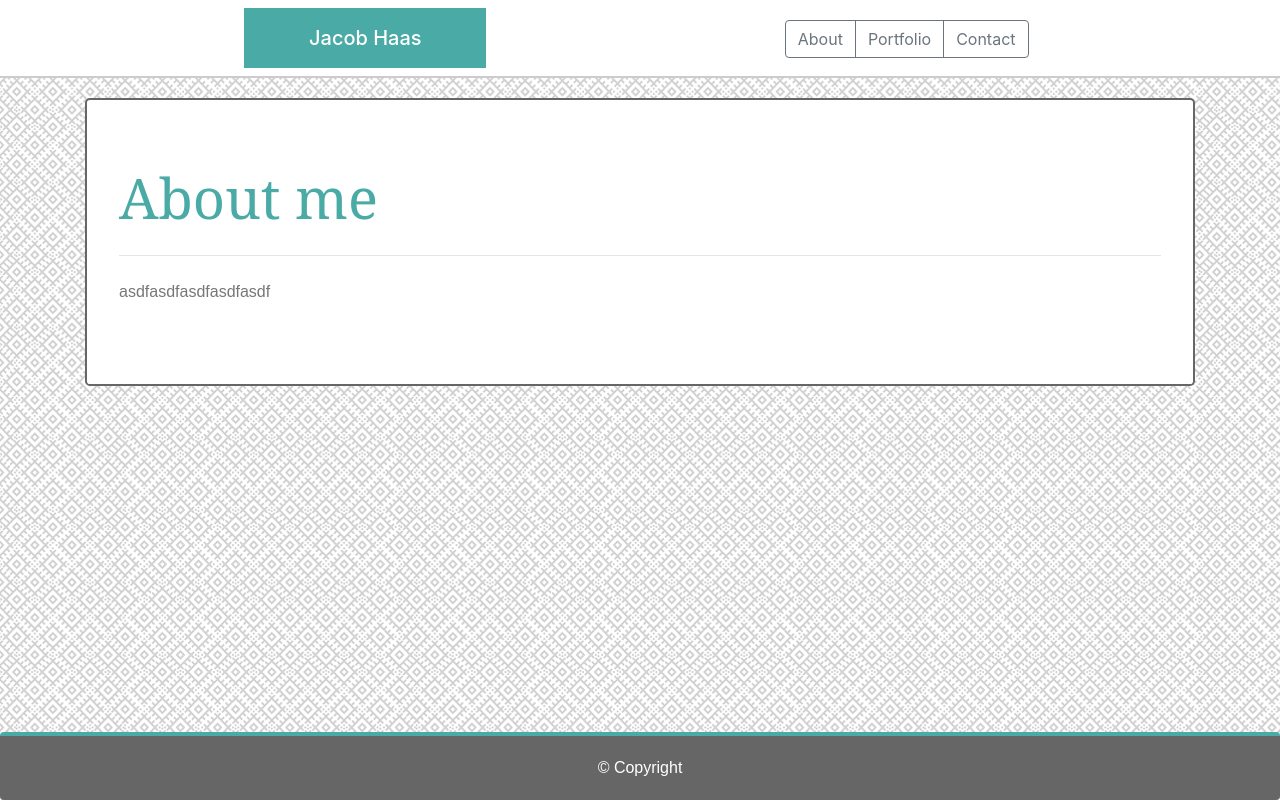
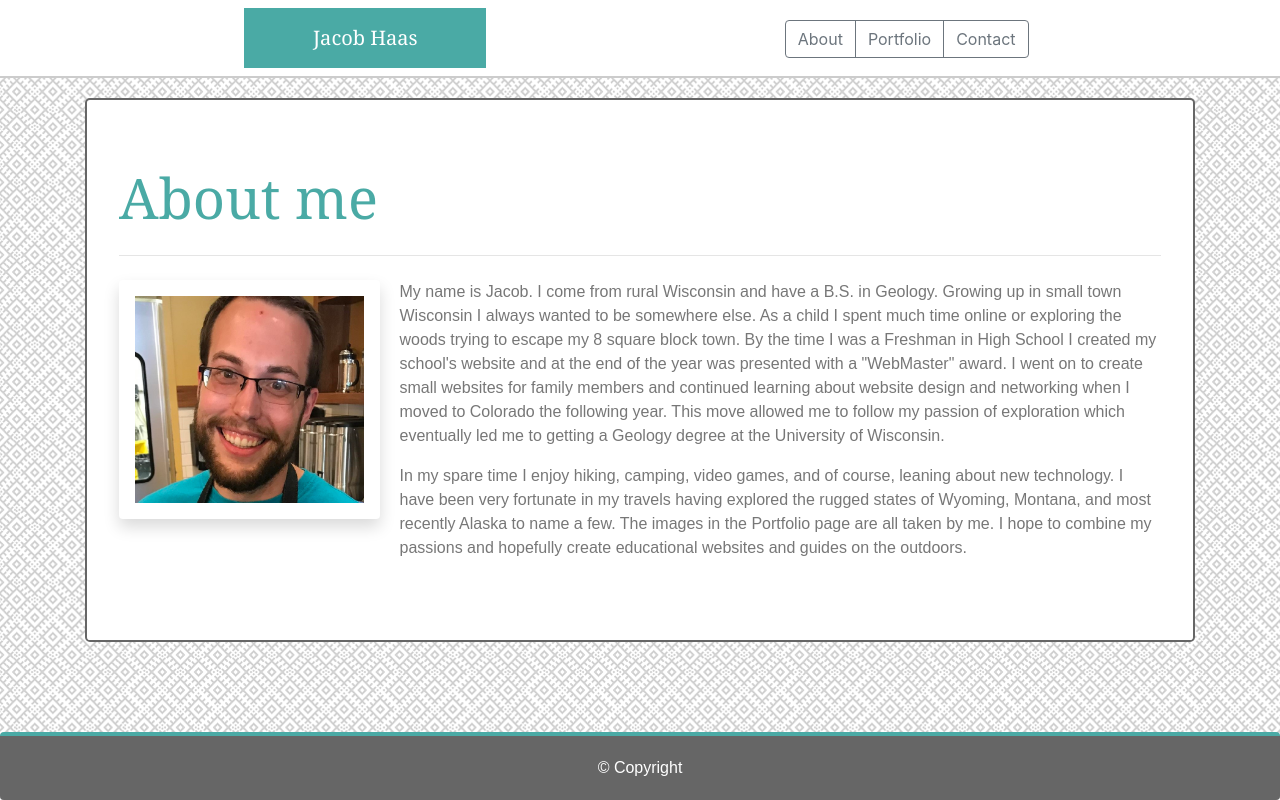
Before and after one commit to adventuroussheep/Bootstrap-Portfolio, a plain HTML site: page portfolio.html in a window 1280 px wide. Drawn offline with nearby package versions, Linux system fonts and the light colour scheme.

Commit message:
finished index page

```diff
--- a/portfolio.html
+++ b/portfolio.html
@@ -3,7 +3,7 @@
     <head>
         <meta charset="utf-8">
         <meta http-equiv="X-UA-Compatible" content="IE=edge">
-        <title/>Portfolio</title>
+        <title>Index</title>
         <meta name="description" content="">
         <meta name="viewport" content="width=device-width, initial-scale=1">
         <link rel="stylesheet" href="https://stackpath.bootstrapcdn.com/bootstrap/4.1.3/css/bootstrap.min.css" integrity="sha384-MCw98/SFnGE8fJT3GXwEOngsV7Zt27NXFoaoApmYm81iuXoPkFOJwJ8ERdknLPMO" crossorigin="anonymous">
@@ -44,7 +44,10 @@
                 <div class="jumbotron">
                         <h1 class="display-4">About me</h1>
                         <hr class="my-4">
-                        <p>asdfasdfasdfasdfasdf</p>
+
+                        <img class="img-fluid col-md-3 shadow p-3 mb-5 bg-white rounded" src="./assets/profile-pic.jpg" alt="profile picture">
+                        <p>                                My name is Jacob. I come from rural Wisconsin and have a B.S. in Geology. Growing up in small town Wisconsin I always wanted to be somewhere else. As a child I spent much time online or exploring the woods trying to escape my 8 square block town. By the time I was a Freshman in High School I created my school's website and at the end of the year was presented with a "WebMaster" award. I went on to create small websites for family members and continued learning about website design and networking when I moved to Colorado the following year. This move allowed me to follow my passion of exploration which eventually led me to getting a Geology degree at the University of Wisconsin.</p>
+                         <p>In my spare time I enjoy hiking, camping, video games, and of course, leaning about new technology. I have been very fortunate in my travels having explored the rugged states of Wyoming, Montana, and most recently Alaska to name a few. The images in the Portfolio page are all taken by me. I hope to combine my passions and hopefully create educational websites and guides on the outdoors. </p>
                         <p class="lead">
                         </p>
                       </div>
--- a/style.css
+++ b/style.css
@@ -4,6 +4,7 @@
     color: white;
     width: 100%;
     text-align: center;
+    font-family: 'Georgia', Times, 'Times New Roman', serif;
 }
 
 .btn-group {
@@ -50,3 +51,9 @@ h1 {
 p {
     font-family: 'Arial', 'Helvetica Neue', Helvetica, sans-serif;
 }
+
+
+.img-fluid {
+    float: left;
+    margin-right: 20px;
+}
```
